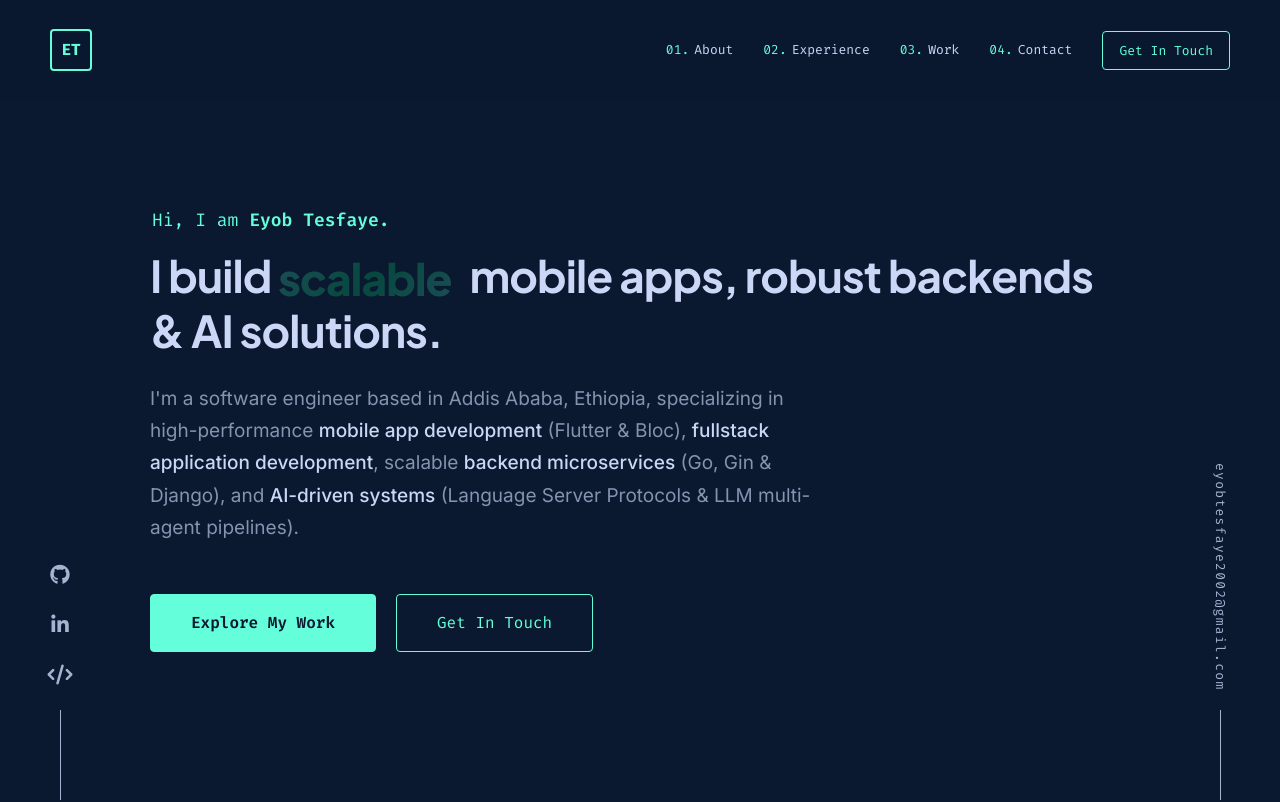
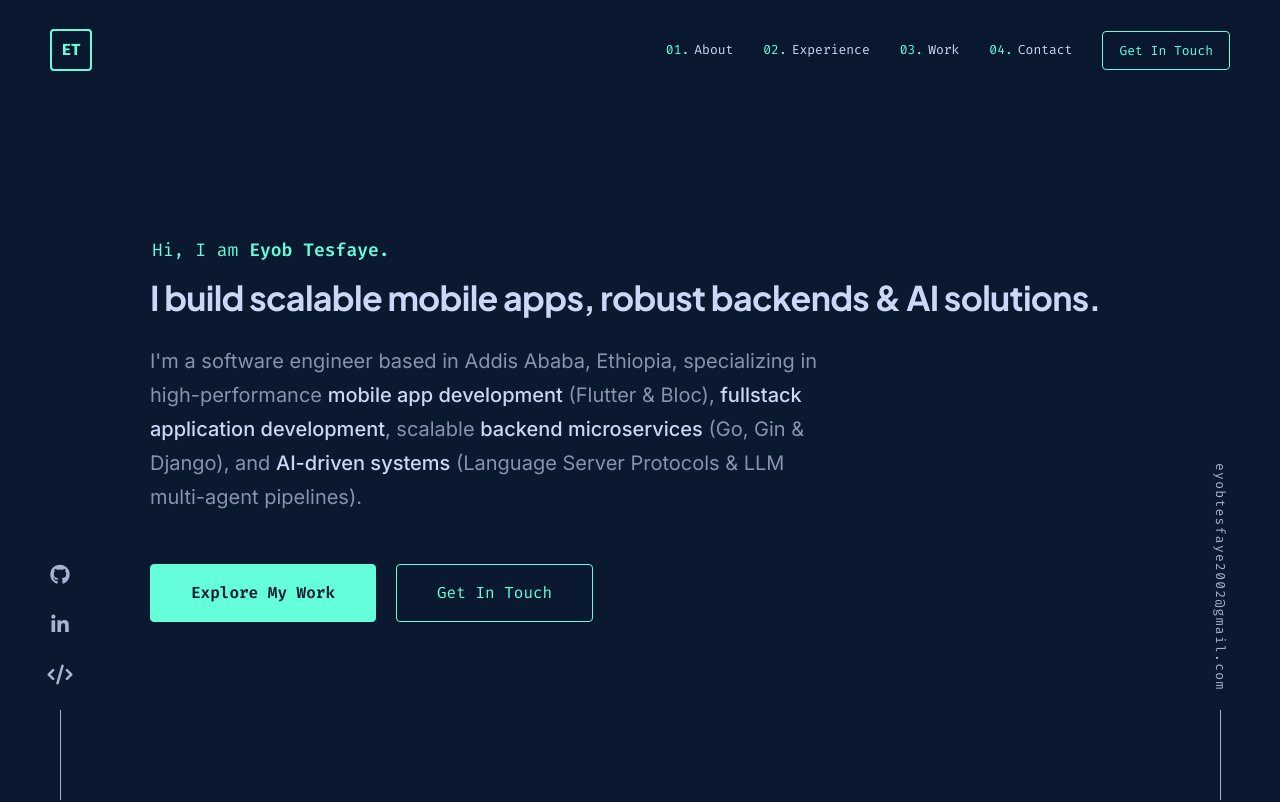
Before and after one commit to EYOB123695/Portfolio, a Next.js app: page / in a window 1280 px wide. Shown: the top 802 px of the page. Built offline with nearby package versions, Linux system fonts and the light colour scheme.

Commit message:
fix: update hero headline text to say scalable instead of intelligent

```diff
--- a/components/Hero.tsx
+++ b/components/Hero.tsx
@@ -1,20 +1,19 @@
 "use client";
 
 import { useState, useEffect } from "react";
-import { heroConfig } from "@/lib/portfolio-data";
+
+const FULL_NAME = "Eyob Tesfaye.";
 
 export default function Hero() {
   const [typedName, setTypedName] = useState("");
-  const [adjectiveIndex, setAdjectiveIndex] = useState(0);
-  const [isFading, setIsFading] = useState(false);
 
-  // Sync typing animation with preloader
   useEffect(() => {
+    // Start typing after 4.2 seconds to sync perfectly with preloader completion
     const startDelay = setTimeout(() => {
       let currentIndex = 0;
       const typeInterval = setInterval(() => {
-        if (currentIndex < heroConfig.fullName.length) {
-          setTypedName(heroConfig.fullName.slice(0, currentIndex + 1));
+        if (currentIndex < FULL_NAME.length) {
+          setTypedName(FULL_NAME.slice(0, currentIndex + 1));
           currentIndex++;
         } else {
           clearInterval(typeInterval);
@@ -26,23 +25,6 @@ export default function Hero() {
 
     return () => clearTimeout(startDelay);
   }, []);
-
-  // Scalable dynamic adjective rotation focusing on "intelligent" & core competencies
-  useEffect(() => {
-    const interval = setInterval(() => {
-      setIsFading(true);
-      setTimeout(() => {
-        setAdjectiveIndex(
-          (prev) => (prev + 1) % heroConfig.dynamicAdjectives.length
-        );
-        setIsFading(false);
-      }, 300);
-    }, 3200);
-
-    return () => clearInterval(interval);
-  }, []);
-
-  const currentAdjective = heroConfig.dynamicAdjectives[adjectiveIndex];
 
   return (
     <section id="hero" className="section hero-section">
@@ -59,60 +41,39 @@ export default function Hero() {
             lineHeight: 1.4,
           }}
         >
-          {heroConfig.greeting}{" "}
+          Hi, I am{" "}
           <span style={{ color: "var(--green)", fontWeight: 600 }}>
             {typedName}
           </span>
         </h1>
 
-        {/* Scalable & Fully Responsive Main Headline */}
+        {/* Main Headline Title */}
         <h2
           className="hero-title"
           style={{
-            fontSize: "clamp(22px, 4.2vw, 44px)",
+            fontSize: "clamp(15px, 2.7vw, 34px)",
             color: "var(--lightest-slate)",
-            lineHeight: 1.25,
+            lineHeight: 1.2,
             fontWeight: 700,
             marginTop: "10px",
-            whiteSpace: "normal",
-            wordBreak: "break-word",
-            maxWidth: "950px",
+            whiteSpace: "nowrap",
           }}
         >
-          {heroConfig.headlinePrefix}
-          <span
-            tabIndex={0}
-            aria-label={`Attribute: ${currentAdjective}`}
-            style={{
-              display: "inline-block",
-              background:
-                "linear-gradient(135deg, #64ffda 0%, #00e676 50%, #64ffda 100%)",
-              WebkitBackgroundClip: "text",
-              WebkitTextFillColor: "transparent",
-              transition: "opacity 0.3s ease, transform 0.3s ease",
-              opacity: isFading ? 0 : 1,
-              transform: isFading ? "translateY(4px)" : "translateY(0)",
-              fontWeight: 800,
-              paddingRight: "0.25em",
-            }}
-          >
-            {currentAdjective}
-          </span>
-          {heroConfig.headlineSuffix}
+          I build scalable mobile apps, robust backends &amp; AI solutions.
         </h2>
 
-        {/* Overview Bio */}
+        {/* Introduction Overview */}
         <p
           className="hero-description"
           style={{
-            fontSize: "clamp(16px, 2vw, 19px)",
+            fontSize: "clamp(17px, 2.2vw, 20px)",
             maxWidth: "680px",
             lineHeight: 1.7,
             marginTop: "25px",
             color: "var(--slate)",
           }}
         >
-          I&apos;m a software engineer based in {heroConfig.bio.location},
+          I&apos;m a software engineer based in Addis Ababa, Ethiopia,
           specializing in high-performance{" "}
           <strong style={{ color: "var(--lightest-slate)", fontWeight: 500 }}>
             mobile app development
--- a/lib/portfolio-data.ts
+++ /dev/null
@@ -1,39 +0,0 @@
-export interface HeroConfig {
-  fullName: string;
-  greeting: string;
-  dynamicAdjectives: string[];
-  headlinePrefix: string;
-  headlineSuffix: string;
-  fullTagline: string;
-  bio: {
-    location: string;
-    specialties: Array<{
-      title: string;
-      tech: string;
-    }>;
-  };
-}
-
-export const heroConfig: HeroConfig = {
-  fullName: "Eyob Tesfaye.",
-  greeting: "Hi, I am",
-  dynamicAdjectives: [
-    "intelligent",
-    "scalable",
-    "high-performance",
-    "resilient",
-    "AI-driven",
-  ],
-  headlinePrefix: "I build ",
-  headlineSuffix: " mobile apps, robust backends & AI solutions.",
-  fullTagline: "I build intelligent mobile apps, robust backends & AI solutions.",
-  bio: {
-    location: "Addis Ababa, Ethiopia",
-    specialties: [
-      { title: "mobile app development", tech: "Flutter & Bloc" },
-      { title: "fullstack application development", tech: "React & Next.js" },
-      { title: "scalable backend microservices", tech: "Go, Gin & Django" },
-      { title: "AI-driven systems", tech: "LSP & LLM multi-agent pipelines" },
-    ],
-  },
-};
```
